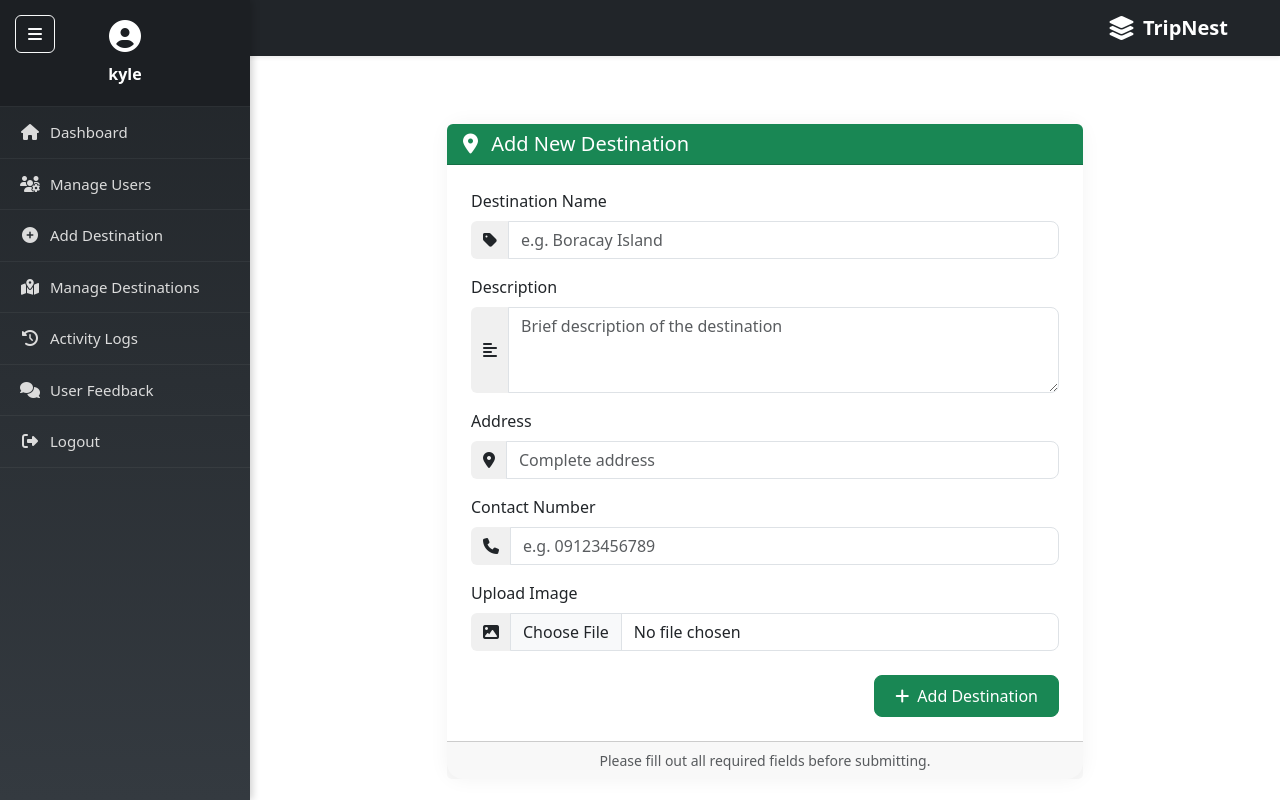
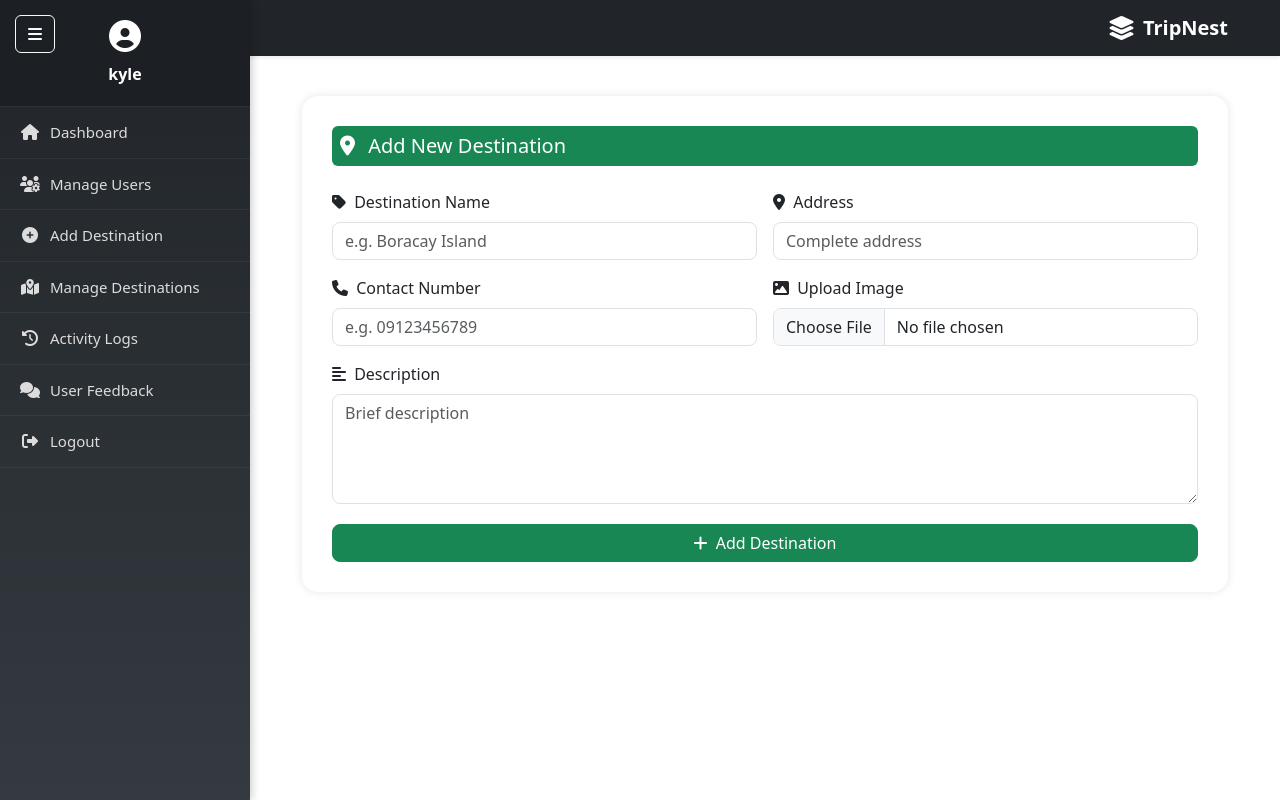
Before and after one commit to justinekyle123/FINAL_SYSTEM, a PHP site: page /add_destination.php in a window 1280 px wide. Run offline with PHP 8.4, Linux system fonts and the light colour scheme; a user stored in the database is signed in; some libraries are stand-ins or nearby versions.

Commit message:
Add files via upload

```diff
--- a/CLIENT/add_destination.php
+++ b/CLIENT/add_destination.php
@@ -46,96 +46,80 @@ if ($_SERVER['REQUEST_METHOD'] === 'POST') {
 ?>
 
 <style>
-    .card-modern {
+  body, html {
+    overflow-x: hidden;
+  }
+
+  #main-content {
+    padding: 40px;
+    max-width: 100%;
+  }
+
+  .form-section {
+    background-color: #fff;
+    padding: 30px;
     border-radius: 1rem;
-        box-shadow: 0 0 20px rgba(0, 0, 0, 0.05);
+    box-shadow: 0 0 10px rgba(0, 0, 0, 0.1);
   }
 
   .form-label {
     font-weight: 500;
   }
 
-    .input-group-text {
-        background-color: #f0f0f0;
-        border: none;
-    }
-
-    input.form-control, textarea.form-control {
+  .form-control {
     border-radius: 0.5rem;
   }
 
-    .btn-success {
+  .btn-submit {
+    margin-top: 20px;
+    width: 100%;
     border-radius: 0.5rem;
-        padding: 0.5rem 1.25rem;
+  }
+
+  .card-header h5 {
+    margin: 0;
   }
 </style>
 
 <div id="main-content">
-  <div class="container mt-5">
-    <div class="row justify-content-center">
-      <div class="col-lg-8 col-md-10">
-        <div class="card card-modern border-0">
-          <div class="card-header bg-success text-white rounded-top">
-            <h5 class="mb-0"><i class="fas fa-map-marker-alt me-2"></i> Add New Destination</h5>
+  <div class="container">
+    <div class="form-section">
+      <div class="card-header bg-success text-white mb-4 rounded p-2">
+        <h5><i class="fas fa-map-marker-alt me-2"></i> Add New Destination</h5>
       </div>
 
-          <div class="card-body bg-white p-4">
       <form method="POST" enctype="multipart/form-data" id="destinationForm">
+        <div class="row g-3">
+          <div class="col-md-6">
+            <label class="form-label"><i class="fas fa-tag me-1"></i> Destination Name</label>
+            <input type="text" name="name" class="form-control" placeholder="e.g. Boracay Island" required>
+          </div>
 
-              <div class="mb-3">
-                <label class="form-label">Destination Name</label>
-                <div class="input-group">
-                  <span class="input-group-text"><i class="fas fa-tag"></i></span>
-                  <input type="text" name="name" class="form-control" placeholder="e.g. Boracay Island" required>
+          <div class="col-md-6">
+            <label class="form-label"><i class="fas fa-map-marker-alt me-1"></i> Address</label>
+            <input type="text" name="address" class="form-control" placeholder="Complete address" required>
+          </div>
+
+          <div class="col-md-6">
+            <label class="form-label"><i class="fas fa-phone me-1"></i> Contact Number</label>
+            <input type="text" name="contact_number" class="form-control" placeholder="e.g. 09123456789" required>
+          </div>
+
+          <div class="col-md-6">
+            <label class="form-label"><i class="fas fa-image me-1"></i> Upload Image</label>
+            <input type="file" name="image" class="form-control" required>
+          </div>
+
+          <div class="col-md-12">
+            <label class="form-label"><i class="fas fa-align-left me-1"></i> Description</label>
+            <textarea name="description" class="form-control" rows="4" placeholder="Brief description" required></textarea>
           </div>
         </div>
 
-              <div class="mb-3">
-                <label class="form-label">Description</label>
-                <div class="input-group">
-                  <span class="input-group-text"><i class="fas fa-align-left"></i></span>
-                  <textarea name="description" class="form-control" rows="3" placeholder="Brief description of the destination" required></textarea>
-                </div>
-              </div>
-
-              <div class="mb-3">
-                <label class="form-label">Address</label>
-                <div class="input-group">
-                  <span class="input-group-text"><i class="fas fa-map-marker-alt"></i></span>
-                  <input type="text" name="address" class="form-control" placeholder="Complete address" required>
-                </div>
-              </div>
-
-              <div class="mb-3">
-                <label class="form-label">Contact Number</label>
-                <div class="input-group">
-                  <span class="input-group-text"><i class="fas fa-phone"></i></span>
-                  <input type="text" name="contact_number" class="form-control" placeholder="e.g. 09123456789" required>
-                </div>
-              </div>
-
-              <div class="mb-4">
-                <label class="form-label">Upload Image</label>
-                <div class="input-group">
-                  <span class="input-group-text"><i class="fas fa-image"></i></span>
-                  <input type="file" name="image" class="form-control" required>
-                </div>
-              </div>
-
-              <div class="text-end">
-                <button type="button" onclick="confirmInsert()" class="btn btn-success">
+        <button type="button" onclick="confirmInsert()" class="btn btn-success btn-submit">
           <i class="fas fa-plus me-1"></i> Add Destination
         </button>
-              </div>
-
       </form>
-          </div>
-
-          <div class="card-footer text-center text-muted small">
-            Please fill out all required fields before submitting.
-          </div>
-        </div>
-      </div>
     </div>
   </div>
 </div>
```
Also changed, not shown: CLIENT/edit_destination.php (+13 -9 lines). Lines whose indentation alone changed are shown as unchanged.
